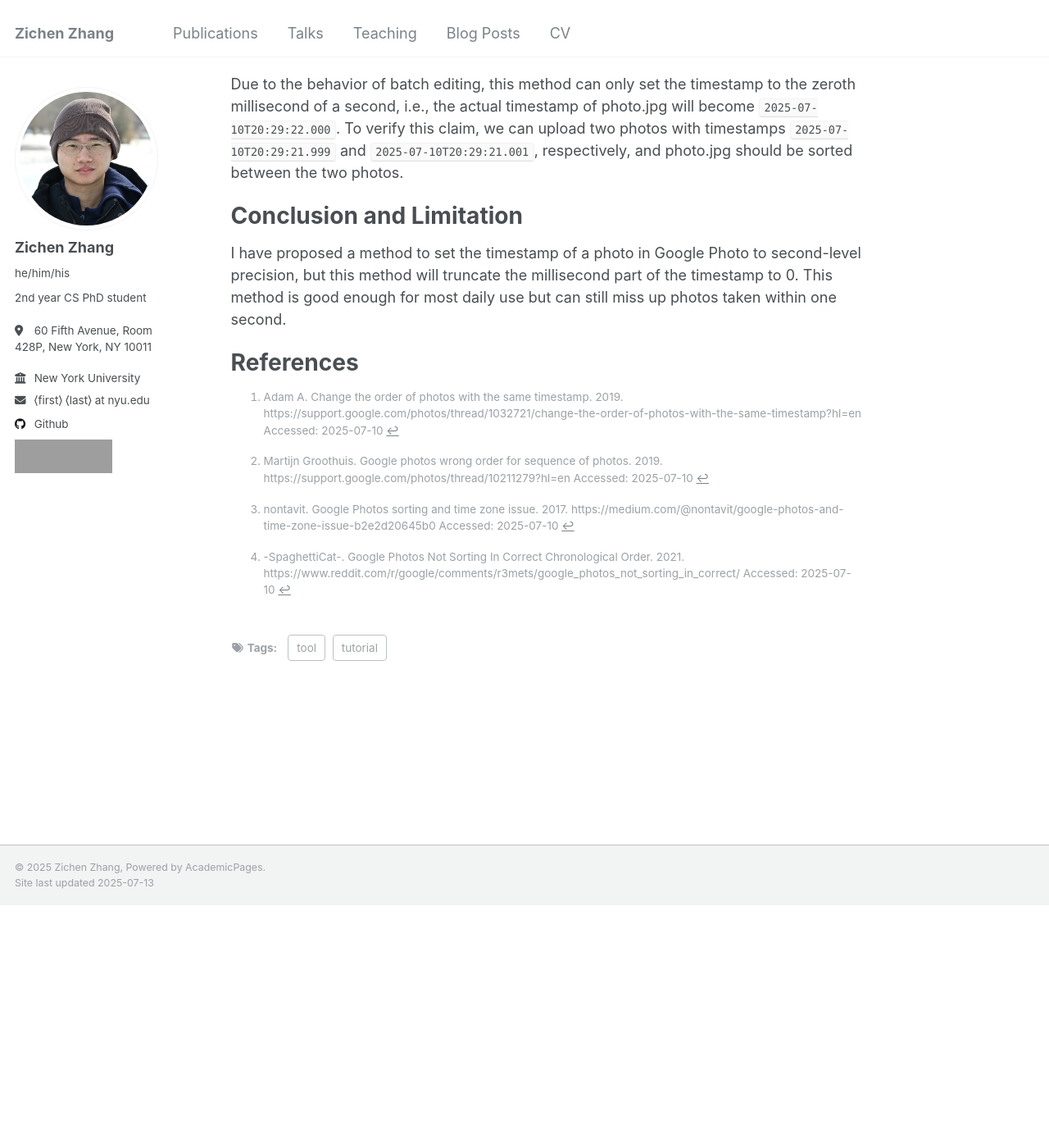
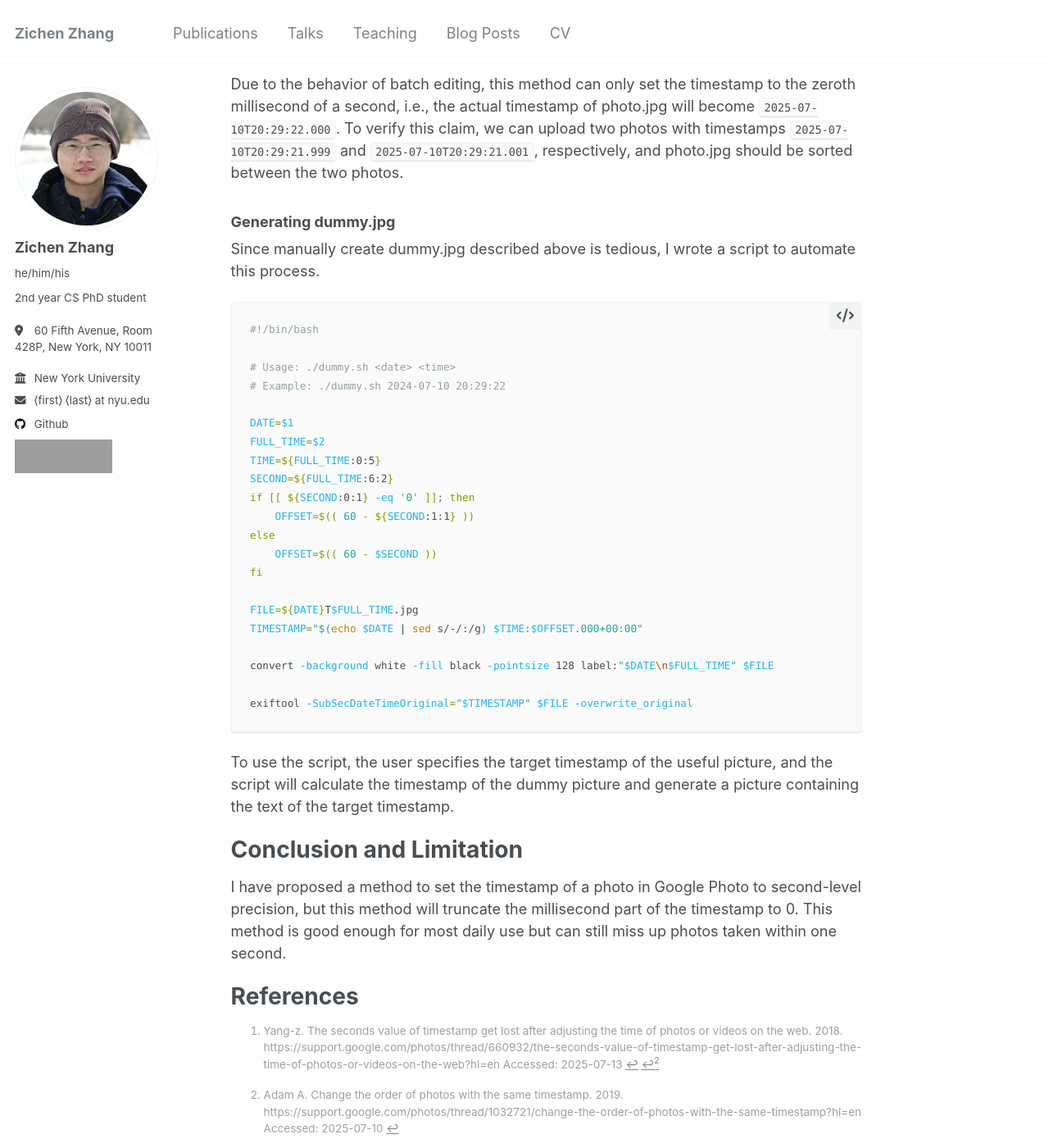
Before and after one commit to u8cat/u8cat.github.io, a Jekyll site: the page built from _posts/2025-07-11-google-photo.md, in a window 1280 px wide and 1400 px high, scrolled down 4222 px. Shown: the whole window at 82% size. Built offline with Jekyll 4.4.1, drawn with Linux system fonts in a browser that asks for light colours; before the commit the page ends 5326 px from its top, so only the background shows below that; some of the changed text lies outside the part shown; grey boxes are pictures that could not be loaded.

Commit message:
update google-photo

````diff
--- a/_posts/2025-07-11-google-photo.md
+++ b/_posts/2025-07-11-google-photo.md
@@ -9,7 +9,7 @@ tags:
 
 Users of [Google Photo](https://www.google.com/photos/about/) should be aware that although the photo information interface only displays a time in minutes, photos taken within one minute are *usually* sorted correctly in chronological order. While some people might think they are sorted by filename or upload order, the truth is that they are still sorted by time but using an internal millisecond timestamp.
 
-This internal timestamp can be problematic when users manually specify the date & time of a photo using Google Photo interface because this will truncate the timestamp to minute, resulting in a problem known as wrong order of photos with “the same” timestamp[^1][^2]. Despite reported by many users, to the best of my knowledge, no solution or workaround has been proposed by users, nor has Google revealed any plan to fix it. This article studies the mechanism of the internal timestamp and then proposes a method to set timestamps with precision up to the second in Google Photo.
+This internal timestamp can be problematic when users manually specify the date & time of a photo using Google Photo interface because this will truncate the timestamp to minute[^1], resulting in a problem known as wrong order of photos with “the same” timestamp[^2][^3]. Despite reported by many users, to the best of my knowledge, no solution or workaround has been proposed by users, nor has Google revealed any plan to fix it. This article studies the mechanism of the internal timestamp and then proposes a method to set timestamps with precision up to the second in Google Photo.
 
 # Mechanism of the Internal Timestamp
 
@@ -45,7 +45,7 @@ Although the behavior of truncating during editing is annoying, it is actually p
 
 ## Correcting Timezone
 
-Before discussing how to specify the timestamp of a photo, let's first study a more common scenario—correcting the wrong timezone inferred during uploading. Although we could easily change the timestamp and timezone of photos in batch, doing this naively will result in the subtraction of timestamp.
+Before discussing how to specify the timestamp of a photo, let's first study a more common scenario—correcting the wrong timezone inferred during uploading[^1]. Although we could easily change the timestamp and timezone of photos in batch, doing this naively will result in the subtraction of timestamp.
 
 Observing that the subtraction phenomenon changes the second field of the first photo to zero, if the field is already zero, then this phenomenon will not happen. We don't have to scarify any photos to make the first photo have zero second field; instead, we can upload a dummy picture, edit its timestamp to be prior to the first photo, and use the dummy photo to change the timestamps of useful photos in batch. Summarizing in pseudocode (because there is no Google Photo API to manage existing photos, it is very tricky to write a machine-executable script), the procedure is:
 
@@ -75,13 +75,44 @@ The final step is selecting dummy.jpg and photo.jpg, and change the data & time
 
 Due to the behavior of batch editing, this method can only set the timestamp to the zeroth millisecond of a second, i.e., the actual timestamp of photo.jpg will become `2025-07-10T20:29:22.000`. To verify this claim, we can upload two photos with timestamps `2025-07-10T20:29:21.999` and `2025-07-10T20:29:21.001`, respectively, and photo.jpg should be sorted between the two photos.
 
+### Generating dummy.jpg
+
+Since manually create dummy.jpg described above is tedious, I wrote a script to automate this process.
+
+```bash
+#!/bin/bash
+
+# Usage: ./dummy.sh <date> <time>
+# Example: ./dummy.sh 2024-07-10 20:29:22
+
+DATE=$1
+FULL_TIME=$2
+TIME=${FULL_TIME:0:5}
+SECOND=${FULL_TIME:6:2}
+if [[ ${SECOND:0:1} -eq '0' ]]; then
+    OFFSET=$(( 60 - ${SECOND:1:1} ))
+else
+    OFFSET=$(( 60 - $SECOND ))
+fi
+
+FILE=${DATE}T$FULL_TIME.jpg
+TIMESTAMP="$(echo $DATE | sed s/-/:/g) $TIME:$OFFSET.000+00:00"
+
+convert -background white -fill black -pointsize 128 label:"$DATE\n$FULL_TIME" $FILE
+
+exiftool -SubSecDateTimeOriginal="$TIMESTAMP" $FILE -overwrite_original
+```
+
+To use the script, the user specifies the target timestamp of the useful picture, and the script will calculate the timestamp of the dummy picture and generate a picture containing the text of the target timestamp.
+
 # Conclusion and Limitation
 
 I have proposed a method to set the timestamp of a photo in Google Photo to second-level precision, but this method will truncate the millisecond part of the timestamp to 0. This method is good enough for most daily use but can still miss up photos taken within one second.
 
 # References
 
-[^1]: Adam A. Change the order of photos with the same timestamp. 2019. https://support.google.com/photos/thread/1032721/change-the-order-of-photos-with-the-same-timestamp?hl=en Accessed: 2025-07-10
-[^2]: Martijn Groothuis. Google photos wrong order for sequence of photos. 2019. https://support.google.com/photos/thread/10211279?hl=en Accessed: 2025-07-10
-[^3]: nontavit. Google Photos sorting and time zone issue. 2017. https://medium.com/@nontavit/google-photos-and-time-zone-issue-b2e2d20645b0 Accessed: 2025-07-10
-[^4]: -SpaghettiCat-. Google Photos Not Sorting In Correct Chronological Order. 2021. https://www.reddit.com/r/google/comments/r3mets/google_photos_not_sorting_in_correct/ Accessed: 2025-07-10
+[^1]: Yang-z. The seconds value of timestamp get lost after adjusting the time of photos or videos on the web. 2018. https://support.google.com/photos/thread/660932/the-seconds-value-of-timestamp-get-lost-after-adjusting-the-time-of-photos-or-videos-on-the-web?hl=en Accessed: 2025-07-13
+[^2]: Adam A. Change the order of photos with the same timestamp. 2019. https://support.google.com/photos/thread/1032721/change-the-order-of-photos-with-the-same-timestamp?hl=en Accessed: 2025-07-10
+[^3]: Martijn Groothuis. Google photos wrong order for sequence of photos. 2019. https://support.google.com/photos/thread/10211279?hl=en Accessed: 2025-07-10
+[^4]: nontavit. Google Photos sorting and time zone issue. 2017. https://medium.com/@nontavit/google-photos-and-time-zone-issue-b2e2d20645b0 Accessed: 2025-07-10
+[^5]: -SpaghettiCat-. Google Photos Not Sorting In Correct Chronological Order. 2021. https://www.reddit.com/r/google/comments/r3mets/google_photos_not_sorting_in_correct/ Accessed: 2025-07-10
````
Also changed, not shown: other parts of _posts/2025-07-11-google-photo.md (+1 -1 lines).
